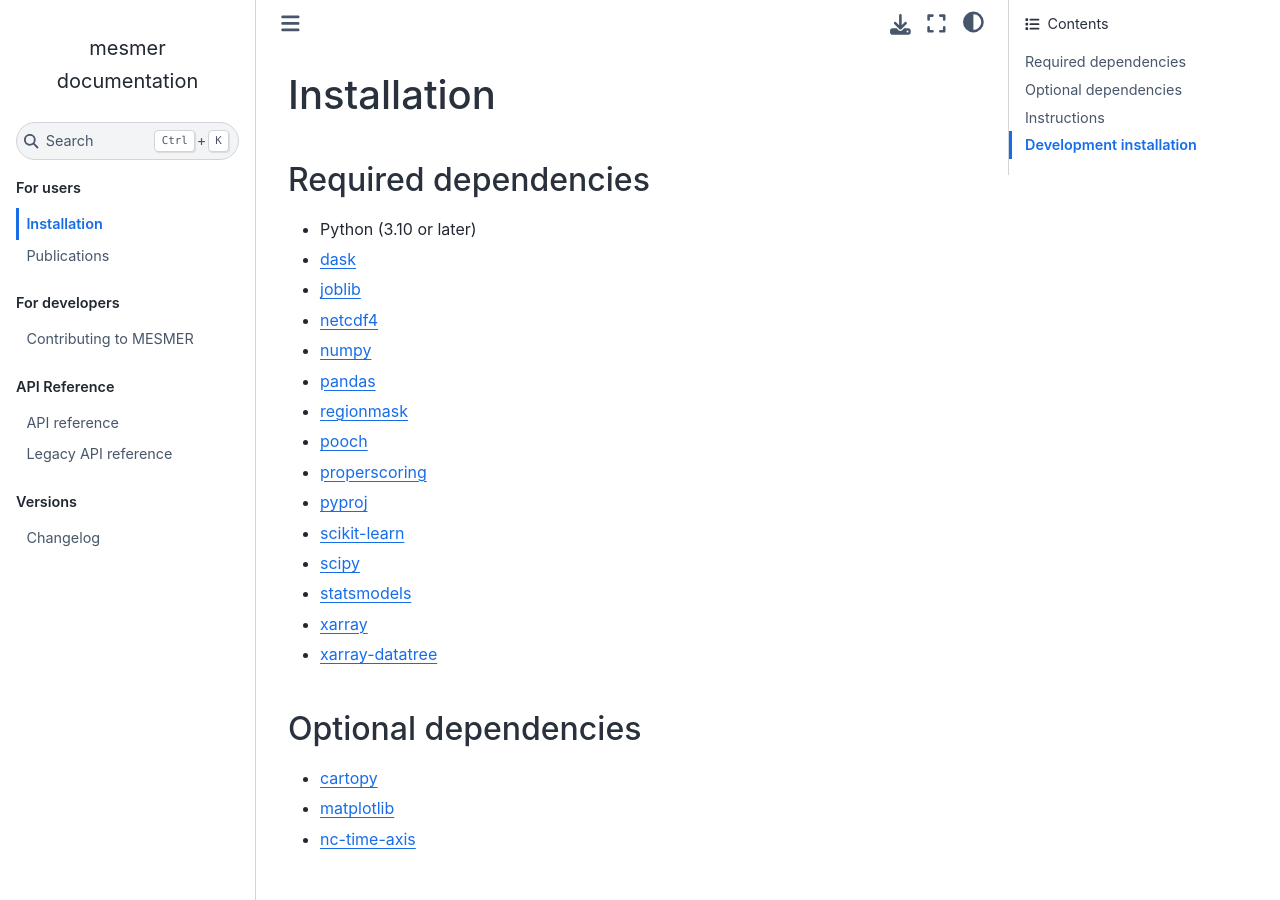
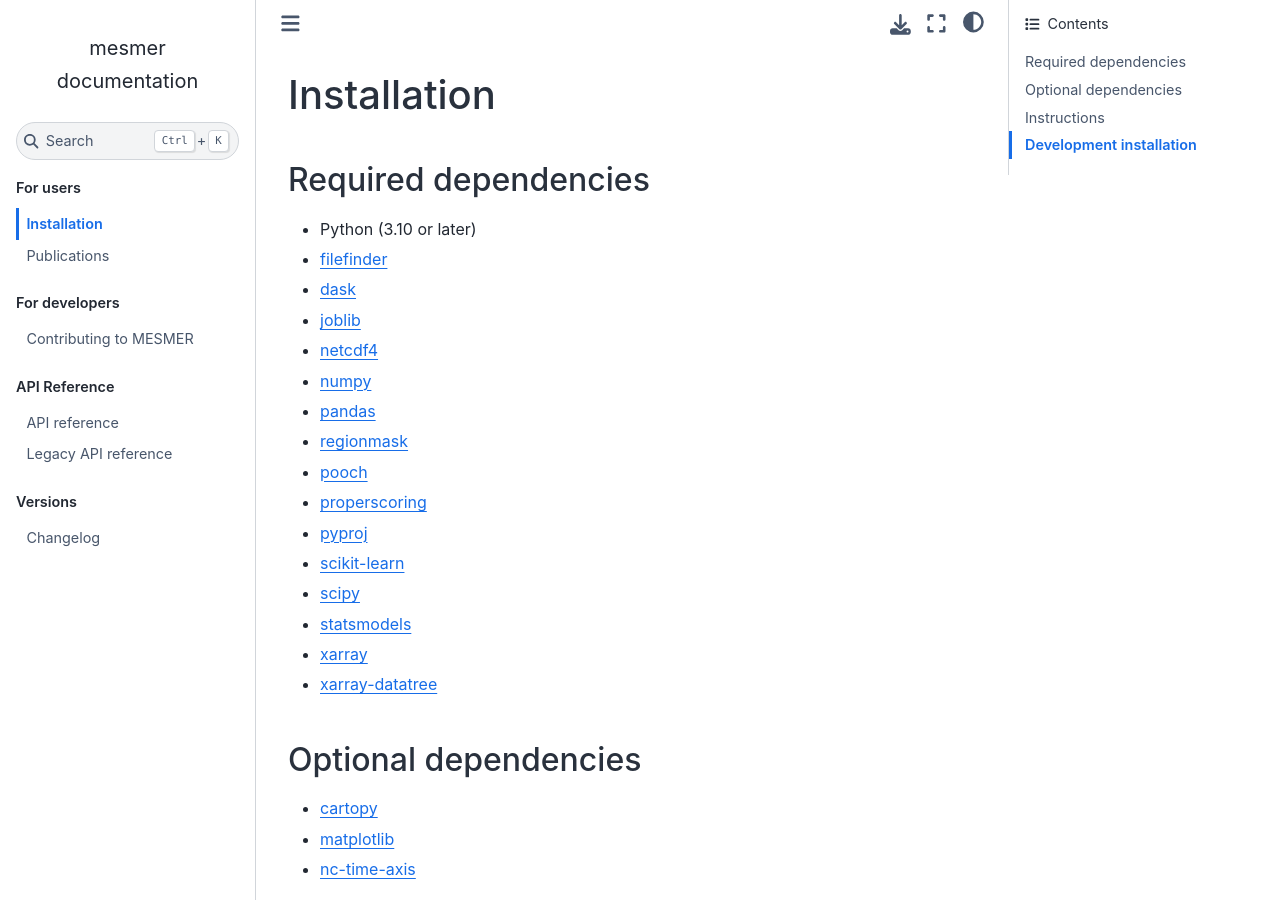
Before and after one commit to MESMER-group/mesmer, a Sphinx documentation site: the page built from docs/source/installation.rst, in a window 1280 px wide and 900 px high. Built offline with Sphinx 7.4.7 and the Sphinx Book theme 1.1.4, drawn with Linux system fonts in a browser that asks for light colours; the version number could not be read and is left out.

Commit message:
update dependencies filefinder

```diff
--- a/docs/source/installation.rst
+++ b/docs/source/installation.rst
@@ -5,6 +5,7 @@ Required dependencies
 ---------------------
 
 - Python (3.10 or later)
+- `filefinder <https://github.com/mathause/filefinder>`__
 - `dask <https://dask.org/>`__
 - `joblib <https://joblib.readthedocs.io/en/latest/>`__
 - `netcdf4 <https://unidata.github.io/netcdf4-python/>`__
@@ -18,7 +19,7 @@ Required dependencies
 - `scipy <https://scipy.org/>`__
 - `statsmodels <https://www.statsmodels.org/stable/index.html>`__
 - `xarray <http://xarray.pydata.org/>`__
-- `xarray-datatree <https://xarray-datatree.readthedocs.io/en/latest/index.html>`_
+- `xarray-datatree <https://xarray-datatree.readthedocs.io/en/latest/index.html>`__
 
 Optional dependencies
 ---------------------
--- a/environment.yml
+++ b/environment.yml
@@ -7,7 +7,6 @@ channels:
 dependencies:
  - cartopy
  - dask
- - filefinder
  - joblib
  - matplotlib-base
  - nc-time-axis
@@ -29,3 +28,5 @@ dependencies:
  - pytest
  - pytest-cov
  - ruff
+ - pip:
+    - https://github.com/mathause/filefinder/archive/refs/tags/v0.3.0.zip
```
Also changed, not shown: 1 other file.
